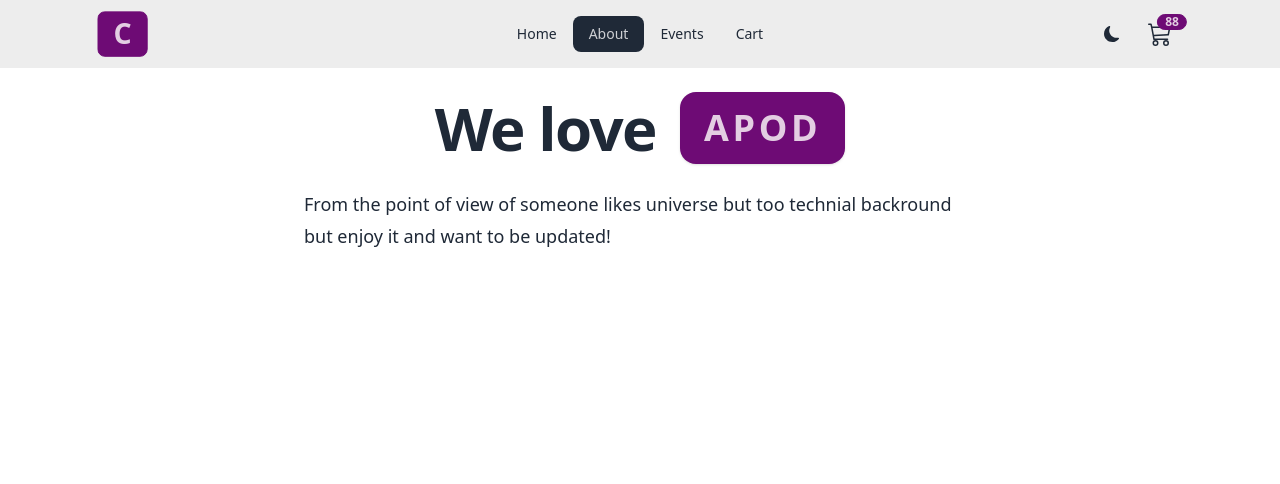
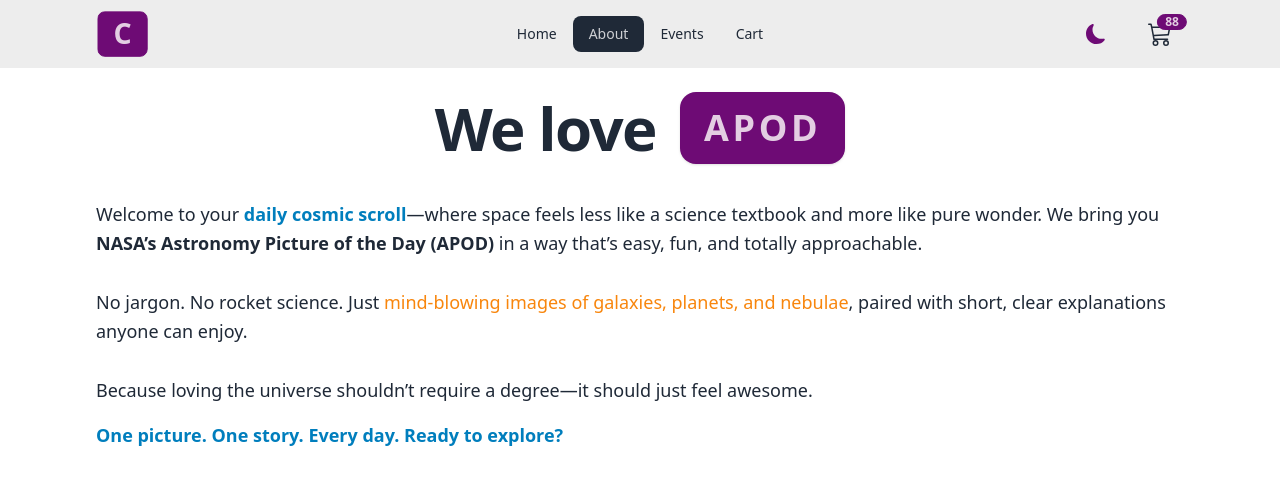
Before and after one commit to mariammansdev/APOD, a React (Vite) app: page /about in a window 1280 px wide. Shown: the top 484 px of the page. Built offline with nearby package versions, Linux system fonts and the light colour scheme; no server answers.

Commit message:
Launch APOD with DaisyUI phase1

```diff
--- a/src/components/Navbar.jsx
+++ b/src/components/Navbar.jsx
@@ -9,56 +9,70 @@
   dark: 'dark'
 };
 
-const getThemeFromLocalStorage = ()=> {
+const getThemeFromLocalStorage = () => {
   return localStorage.getItem('theme') || themes.fantasy;
-}
+};
+
 const Navbar = () => {
-  const [theme,setTheme] = useState(getThemeFromLocalStorage());
-  const handleTheme = ()=> {
-    const {fantasy, dark} = themes;
-    const newTheme  = theme == fantasy ? dark : fantasy;
+  const [theme, setTheme] = useState(getThemeFromLocalStorage());
 
-    setTheme(newTheme)
-  }
+  const handleTheme = () => {
+    const { fantasy, dark } = themes;
+    const newTheme = theme === fantasy ? dark : fantasy;
+    setTheme(newTheme);
+  };
 
-  useEffect(()=> {
+  useEffect(() => {
     document.documentElement.setAttribute('data-theme', theme);
     localStorage.setItem('theme', theme);
-  }, [theme])
+  }, [theme]);
 
   return (
-    <nav className='bg-base-200 '>
-      <div className='navbar align-element'>
-        <div className='navbar-start'>
-          < NavLink to='/' className='hidden lg:flex btn btn-primary text-3xl items-center'>
+    <nav className="bg-base-200">
+      <div className="navbar align-element">
+        {/* Navbar Start */}
+        <div className="navbar-start">
+          <NavLink to="/" className="hidden lg:flex btn btn-primary text-3xl items-center">
             C
           </NavLink>
           <div className="dropdown lg:hidden">
-            <label tabIndex={0} className='btn btn-ghost'>
-                <FaBarsStaggered className='h-6 w-6'/>
+            <label tabIndex={0} className="btn btn-ghost">
+              <FaBarsStaggered className="h-6 w-6" />
             </label>
-            <ul tabIndex={0} className='menu menu-sm dropdown-content mt-3 z-[1] p-2 shadow bg-base-200 rounded-box w-52'>
-                <NavLinks />
+            <ul
+              tabIndex={0}
+              className="menu menu-sm dropdown-content mt-3 z-[1] p-2 shadow bg-base-200 rounded-box w-52"
+            >
+              <NavLinks />
             </ul>
           </div>
         </div>
-        <div className='navbar-center hidden lg:flex'>
-            <ul className='menu menu-horizontal'>
-              <NavLinks />
-            </ul>
+
+        <div className="navbar-center hidden lg:flex">
+          <ul className="menu menu-horizontal">
+            <NavLinks />
+          </ul>
         </div>
-        <div className='navbar-end'>
-          <label className='swap swap-rotate'>
-            <input type='checkbox' onChange={handleTheme} />
-            <BsSunFill className='swap-on h-4 w-4' />
-            <BsMoonFill className='swap-off h-4 w-4' />
-          </label>
-          <NavLink to='/cart' className='btn btn-ghost btn-circle btn-md ml-4'>
+
+        <div className="navbar-end flex items-center gap-4">
+
+          <button
+            onClick={handleTheme}
+            className="btn btn-ghost btn-circle transition-transform"
+          >
+            {theme === themes.dark ? (
+              <BsSunFill className="h-5 w-5 text-warning" />
+            ) : (
+              <BsMoonFill className="h-5 w-5 text-primary" />
+            )}
+          </button>
+
+          <NavLink to="/cart" className="btn btn-ghost btn-circle btn-md">
             <div className="indicator">
-                <BsCart3 className='h-6 w-6' />
-                <span className='badge badge-sm badge-primary indicator-item'>88</span>
+              <BsCart3 className="h-6 w-6" />
+              <span className="badge badge-sm badge-primary indicator-item">88</span>
             </div>
-           </NavLink>
+          </NavLink>
         </div>
       </div>
     </nav>
--- a/src/pages/About.jsx
+++ b/src/pages/About.jsx
@@ -15,9 +15,15 @@
           </div>
         </div>
       </div>
-      <p className='mt-6 text-lg leading-8 max-w-2xl mx-auto'>
-        From the point of view of someone likes universe but too technial backround but enjoy it and want to be updated!
-      </p>
+      <p className="text-lg text-base-content leading-relaxed mt-9">
+        Welcome to your <span class="font-semibold text-secondary">daily cosmic scroll</span>—where space feels less like a science textbook and more like pure wonder.
+        We bring you <span class="font-semibold">NASA’s Astronomy Picture of the Day (APOD)</span> in a way that’s easy, fun, and totally approachable.
+        <br /><br />
+        No jargon. No rocket science. Just <span class="text-accent">mind-blowing images of galaxies, planets, and nebulae</span>, paired with short, clear explanations anyone can enjoy.
+        <br /><br />
+        Because loving the universe shouldn’t require a degree—it should just feel awesome.
+        <strong class="block mt-4 text-secondary">One picture. One story. Every day. Ready to explore?</strong>
+        </p>
     </>
   );
 };
```
